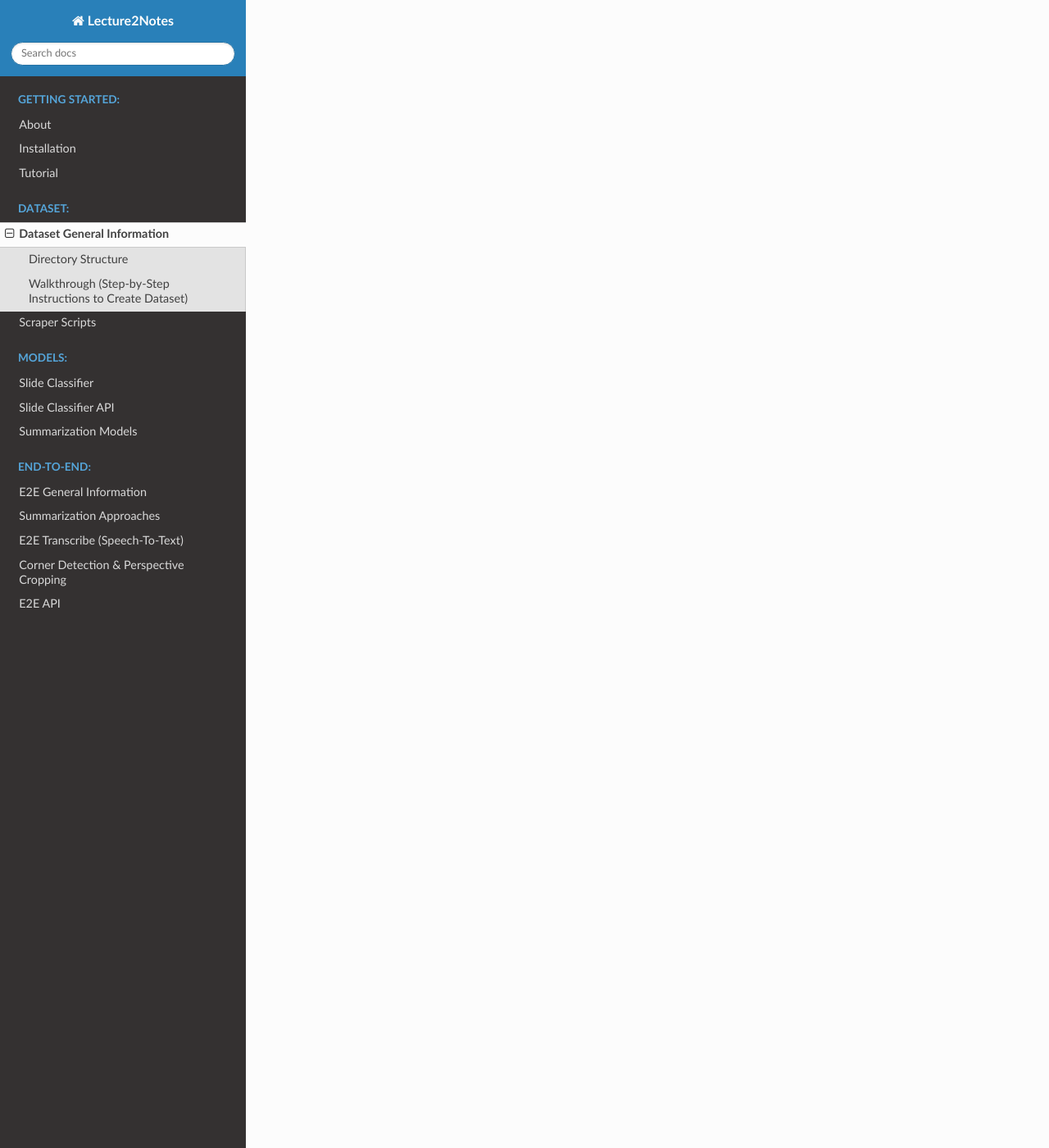
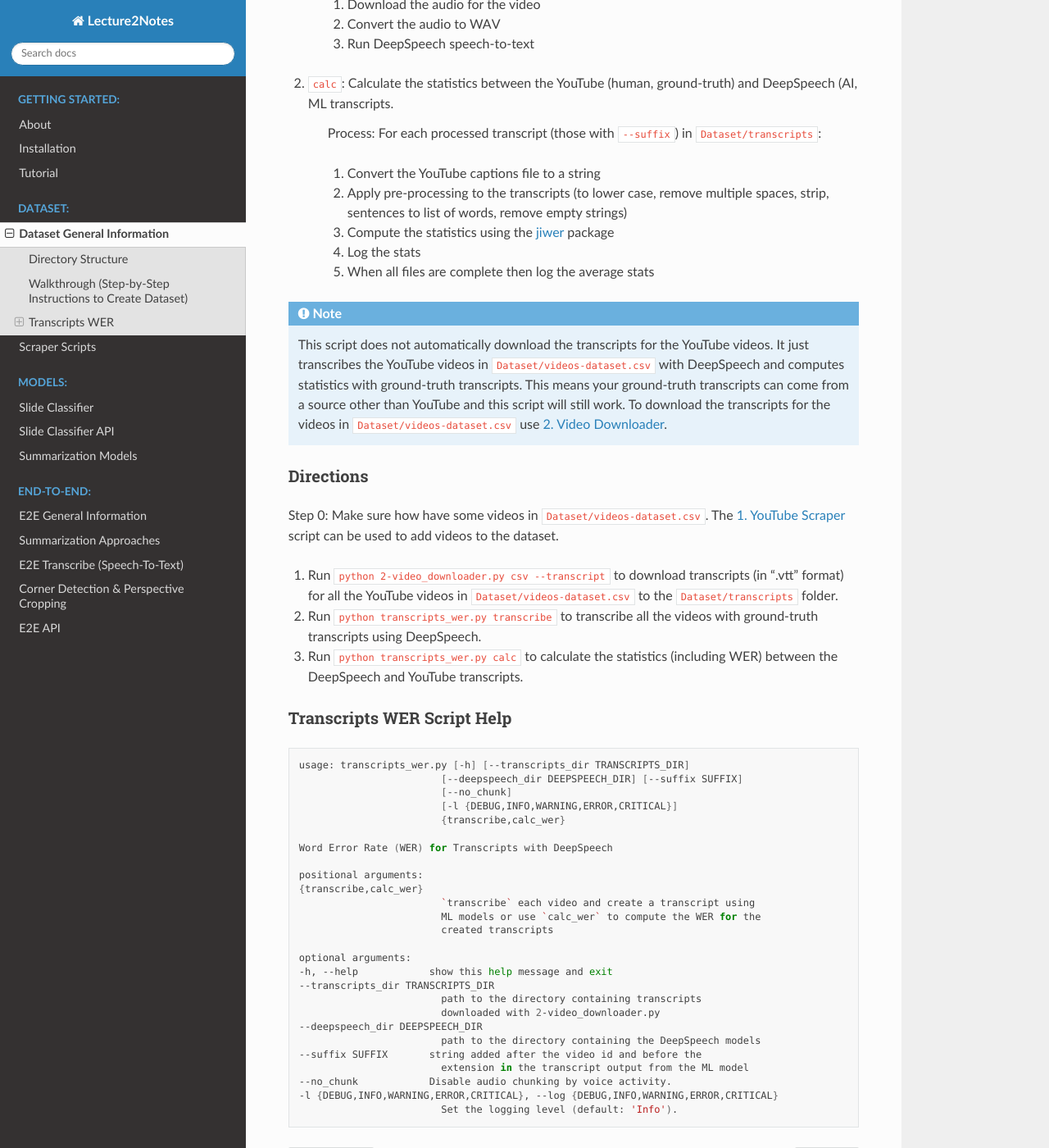
Before and after one commit to HHousen/lecture2notes, a Sphinx documentation site: the page built from doc/dataset/general.rst, in a window 1280 px wide and 1400 px high, scrolled down 1691 px. Shown: the whole window at 82% size. Built offline with Sphinx 7.4.7 and the Read the Docs theme 2.0.0, drawn with Linux system fonts in a browser that asks for light colours; some of the changed text lies outside the part shown.

Commit message:
Add more options to and update docs with info about transcripts_wer.py

```diff
--- a/doc/dataset/general.rst
+++ b/doc/dataset/general.rst
@@ -31,3 +31,73 @@
     2. Extract frames from all videos: ``python 3-frame_extractor.py auto``
     3. Sort the frames: ``python 4-sort_from_file.py sort``
 3. Compile and merge the data: ``python 5-compile_data.py``
+
+Transcripts WER
+---------------
+
+Script location: ``Dataset/transcripts_wer.py``
+
+This script will calculate the Word Error Rate (WER), Match Error Rate (MER), and Word Information Lost (WIL) for all videos in ``Dataset/videos-dataset.csv`` that are YouTube videos with manual transcripts added (see the :ref:`YouTube transcription method <transcribe_methods>` for more info about transcripts on YouTube).
+
+There are two modes:
+
+1. ``transcribe``: Runs speech-to-text with DeepSpeech.
+
+    Process: For each transcript in ``Dataset/transcripts``:
+
+    1. Download the audio for the video
+    2. Convert the audio to WAV
+    3. Run DeepSpeech speech-to-text
+
+2. ``calc``: Calculate the statistics between the YouTube (human, ground-truth) and DeepSpeech (AI, ML transcripts.
+
+    Process: For each processed transcript (those with ``--suffix``) in ``Dataset/transcripts``:
+
+    1. Convert the YouTube captions file to a string
+    2. Apply pre-processing to the transcripts (to lower case, remove multiple spaces, strip, sentences to list of words, remove empty strings)
+    3. Compute the statistics using the `jiwer <https://pypi.org/project/jiwer/>`_ package
+    4. Log the stats
+    5. When all files are complete then log the average stats
+
+.. note:: This script does not automatically download the transcripts for the YouTube videos. It just transcribes the YouTube videos in ``Dataset/videos-dataset.csv`` with DeepSpeech and computes statistics with ground-truth transcripts. This means your ground-truth transcripts can come from a source other than YouTube and this script will still work. To download the transcripts for the videos in ``Dataset/videos-dataset.csv`` use :ref:`ss_video_downloader`.
+
+Directions
+^^^^^^^^^^
+
+Step 0: Make sure how have some videos in ``Dataset/videos-dataset.csv``. The :ref:`ss_youtube_scraper` script can be used to add videos to the dataset.
+
+1. Run ``python 2-video_downloader.py csv --transcript`` to download transcripts (in ".vtt" format) for all the YouTube videos in ``Dataset/videos-dataset.csv`` to the ``Dataset/transcripts`` folder.
+2. Run ``python transcripts_wer.py transcribe`` to transcribe all the videos with ground-truth transcripts using DeepSpeech.
+3. Run ``python transcripts_wer.py calc`` to calculate the statistics (including WER) between the DeepSpeech and YouTube transcripts.
+
+Transcripts WER Script Help
+^^^^^^^^^^^^^^^^^^^^^^^^^^^
+
+.. code-block:: bash
+
+    usage: transcripts_wer.py [-h] [--transcripts_dir TRANSCRIPTS_DIR]
+                            [--deepspeech_dir DEEPSPEECH_DIR] [--suffix SUFFIX]
+                            [--no_chunk]
+                            [-l {DEBUG,INFO,WARNING,ERROR,CRITICAL}]
+                            {transcribe,calc_wer}
+
+    Word Error Rate (WER) for Transcripts with DeepSpeech
+
+    positional arguments:
+    {transcribe,calc_wer}
+                            `transcribe` each video and create a transcript using
+                            ML models or use `calc_wer` to compute the WER for the
+                            created transcripts
+
+    optional arguments:
+    -h, --help            show this help message and exit
+    --transcripts_dir TRANSCRIPTS_DIR
+                            path to the directory containing transcripts
+                            downloaded with 2-video_downloader.py
+    --deepspeech_dir DEEPSPEECH_DIR
+                            path to the directory containing the DeepSpeech models
+    --suffix SUFFIX       string added after the video id and before the
+                            extension in the transcript output from the ML model
+    --no_chunk            Disable audio chunking by voice activity.
+    -l {DEBUG,INFO,WARNING,ERROR,CRITICAL}, --log {DEBUG,INFO,WARNING,ERROR,CRITICAL}
+                            Set the logging level (default: 'Info').
--- a/doc/end-to-end/transcribe.rst
+++ b/doc/end-to-end/transcribe.rst
@@ -24,7 +24,7 @@
 
 The recommended method is DeepSpeech since it works offline (``google`` does not), has good accuracy (better than ``sphinx``, accuracy of ``google`` unknown), is actively maintained (``sphinx`` and ``google`` are dated), is completely open source (``google`` is mysterious), and is the most reliable (``google`` frequently times out and ``sphinx`` is difficult to work with (including installation and actual processing of files).
 
-Additionally, it is recommended to combine DeepSpeech with ``--chunk`` set to ``speech`` (``speech`` is better than ``silence``) since this will give a progress indicator and probably increase speed. If DeepSpeech is run without chunking then the process will seem to hang, especially on longer audio files.
+Additionally, it is recommended to combine DeepSpeech with ``--chunk`` set to ``speech`` (``speech`` is better than ``silence``) since this will give a progress indicator and probably increase speed. If DeepSpeech is run without chunking then the process will seem to hang, especially on longer audio files. Simple tests indicate that chunking can improve speed by up to 60%, but also can cause a 12% increase in WER (12% worse).
 
 1. **YouTube:** (:meth:`transcribe.transcribe_main.get_youtube_transcript`) This method only works if the lecture to be summarized is a YouTube video that contains manually added captions.
 
```
Also changed, not shown: 1 other file.
